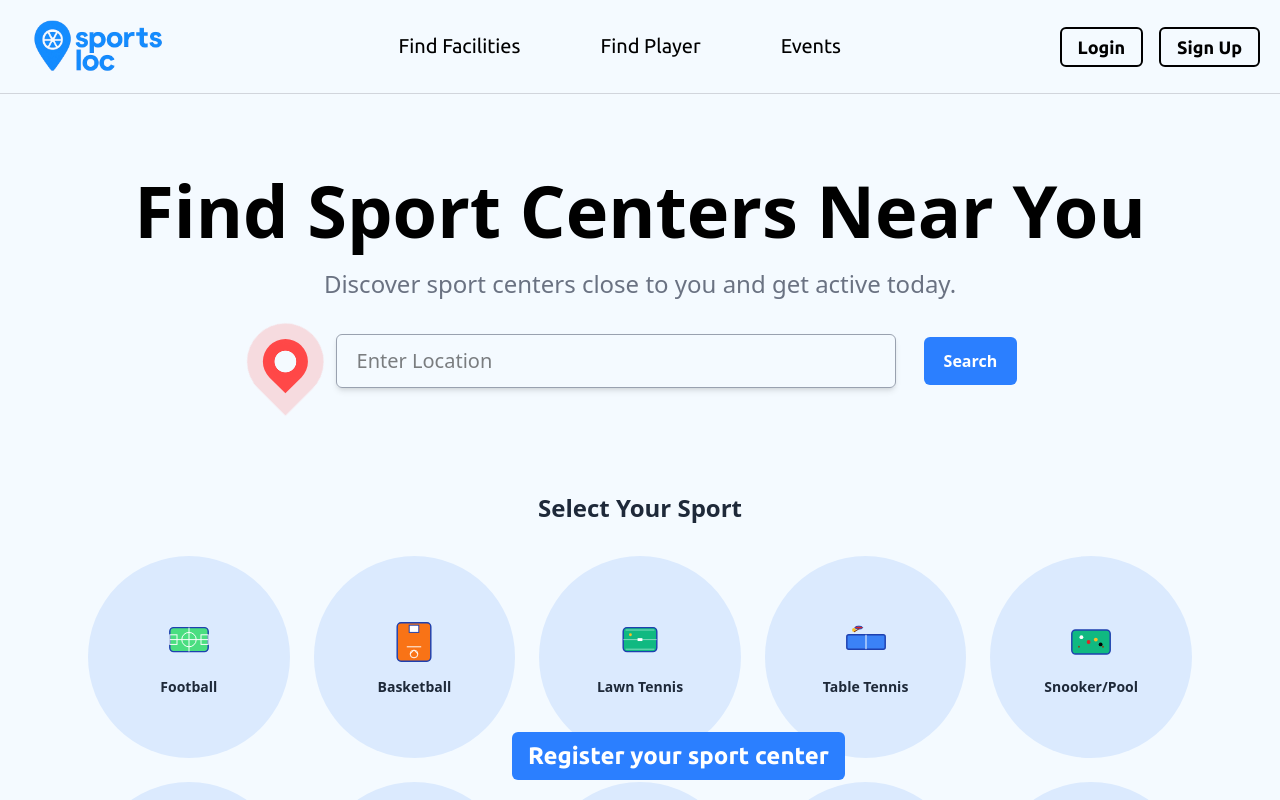
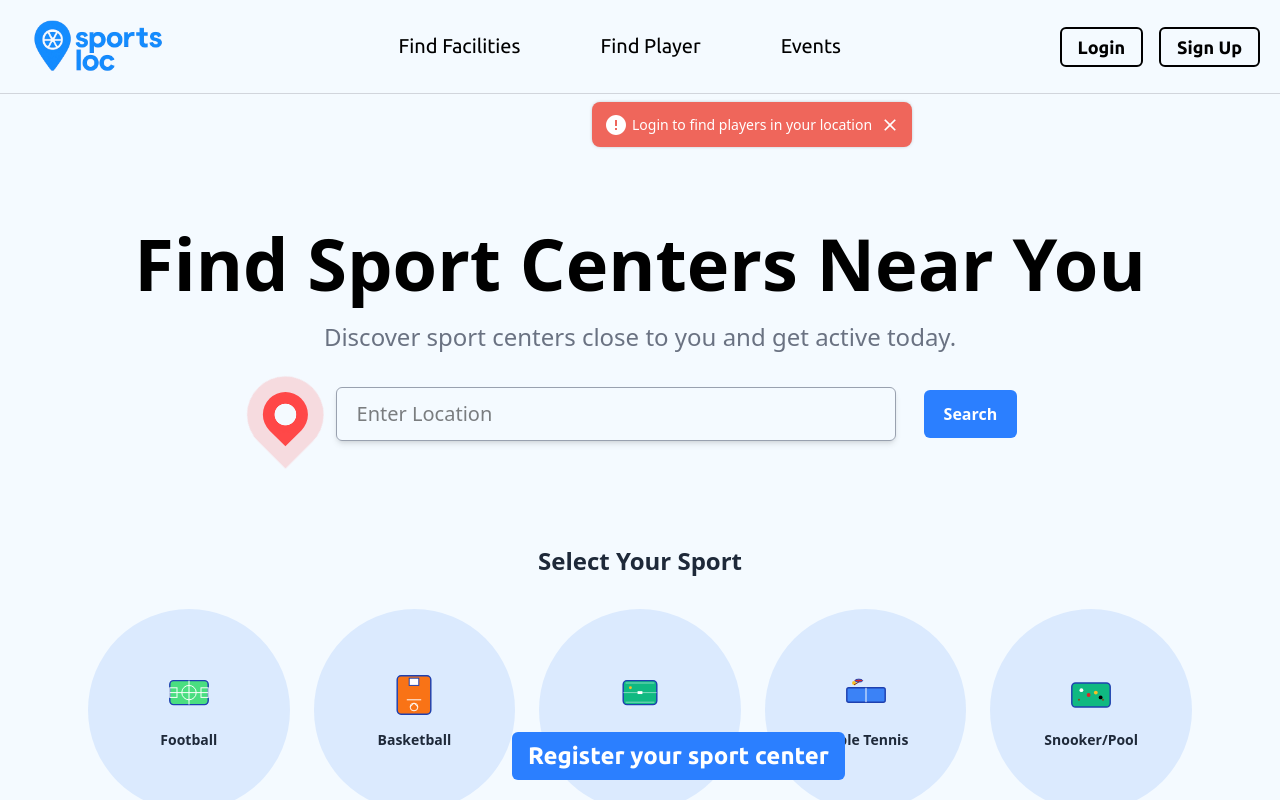
Before and after one commit to bluemagikSGO/sportsloc, a React (Vite) app: page / in a window 1280 px wide. Both pictures are taken after a click on the link "Find Player". Shown: the top 800 px of the page. Built offline with nearby package versions, Linux system fonts and the light colour scheme.

Commit message:
26/05/25

```diff
--- /dev/null
+++ b/src/components/AlertCard.jsx
@@ -0,0 +1,93 @@
+import React from "react";
+import styled from "styled-components";
+
+const AlertCard = ({ isOpen, onClose }) => {
+  if (!isOpen) return null;
+  return (
+    <StyledWrapper>
+      <div
+        className="error md:ml-[37rem] md:mt-[.5rem]
+      ml-[3.5rem] mt-1"
+      >
+        <div className="error__icon">
+          <svg
+            xmlns="http://www.w3.org/2000/svg"
+            width={24}
+            viewBox="0 0 24 24"
+            height={24}
+            fill="none"
+          >
+            <path
+              fill="#393a37"
+              d="m13 13h-2v-6h2zm0 4h-2v-2h2zm-1-15c-1.3132 0-2.61358.25866-3.82683.7612-1.21326.50255-2.31565 1.23915-3.24424 2.16773-1.87536 1.87537-2.92893 4.41891-2.92893 7.07107 0 2.6522 1.05357 5.1957 2.92893 7.0711.92859.9286 2.03098 1.6651 3.24424 2.1677 1.21325.5025 2.51363.7612 3.82683.7612 2.6522 0 5.1957-1.0536 7.0711-2.9289 1.8753-1.8754 2.9289-4.4189 2.9289-7.0711 0-1.3132-.2587-2.61358-.7612-3.82683-.5026-1.21326-1.2391-2.31565-2.1677-3.24424-.9286-.92858-2.031-1.66518-3.2443-2.16773-1.2132-.50254-2.5136-.7612-3.8268-.7612z"
+            />
+          </svg>
+        </div>
+        <div className="error__title">
+          Login to find players in your location
+        </div>
+        <div className="error__close">
+          <svg
+            onClick={onClose}
+            xmlns="http://www.w3.org/2000/svg"
+            width={20}
+            viewBox="0 0 20 20"
+            height={20}
+          >
+            <path
+              fill="#393a37"
+              d="m15.8333 5.34166-1.175-1.175-4.6583 4.65834-4.65833-4.65834-1.175 1.175 4.65833 4.65834-4.65833 4.6583 1.175 1.175 4.65833-4.6583 4.6583 4.6583 1.175-1.175-4.6583-4.6583z"
+            />
+          </svg>
+        </div>
+      </div>
+    </StyledWrapper>
+  );
+};
+
+const StyledWrapper = styled.div`
+  .error {
+    font-family: system-ui, -apple-system, BlinkMacSystemFont, "Segoe UI",
+      Roboto, Oxygen, Ubuntu, Cantarell, "Open Sans", "Helvetica Neue",
+      sans-serif;
+    width: 320px;
+    padding: 12px;
+    display: flex;
+    flex-direction: row;
+    align-items: center;
+    justify-content: start;
+    background: #ef665b;
+    border-radius: 8px;
+    box-shadow: 0px 0px 5px -3px #111;
+  }
+
+  .error__icon {
+    width: 20px;
+    height: 20px;
+    transform: translateY(-2px);
+    margin-right: 8px;
+  }
+
+  .error__icon path {
+    fill: #fff;
+  }
+
+  .error__title {
+    font-weight: 500;
+    font-size: 14px;
+    color: #fff;
+  }
+
+  .error__close {
+    width: 20px;
+    height: 20px;
+    cursor: pointer;
+    margin-left: auto;
+  }
+
+  .error__close path {
+    fill: #fff;
+  }
+`;
+
+export default AlertCard;
--- a/src/components/Nav.jsx
+++ b/src/components/Nav.jsx
@@ -2,11 +2,17 @@ import { useState } from "react";
 import { Menu, X } from "lucide-react"; // hamburger and close icons
 import logo from "../images/sportslocLOGO.png";
 import LoginModal from "./LoginModal";
+import SignupModal from "./SignupModal";
+import AlertCard from "./AlertCard";
 
 const Nav = () => {
   const [menuOpen, setMenuOpen] = useState(false);
 
   const [isLoginModalOpen, setIsLoginModalOpen] = useState(false);
+
+  const [showSignup, setShowSignup] = useState(false);
+
+  const [showAlert, setShowAlert] = useState(false);
 
   return (
     <>
@@ -20,12 +26,7 @@ const Nav = () => {
             <a href="#">Find Facilities</a>
           </li>
           <li className="border-b-2 border-transparent hover:border-blue-500 transition-colors duration-300">
-            <a
-              href="#"
-              onClick={() => {
-                alert("Login to Find players in your Location");
-              }}
-            >
+            <a href="#" onClick={() => setShowAlert(true)}>
               Find Player
             </a>
           </li>
@@ -42,7 +43,10 @@ const Nav = () => {
           >
             Login
           </button>
-          <button className="text-lg font-semibold border-2 border-black hover:border-blue-500 px-4 py-1 rounded-md cursor-pointer">
+          <button
+            className="text-lg font-semibold border-2 border-black hover:border-blue-500 px-4 py-1 rounded-md cursor-pointer"
+            onClick={() => setShowSignup(true)}
+          >
             Sign Up
           </button>
         </div>
@@ -61,7 +65,8 @@ const Nav = () => {
             <a
               href="#"
               onClick={() => {
-                alert("Login to Find players in your Location");
+                setShowAlert(true);
+                setMenuOpen(false);
               }}
             >
               Find Player
@@ -73,7 +78,10 @@ const Nav = () => {
             >
               Login
             </button>
-            <button className="w-4/5 border-2 border-black hover:border-blue-500 py-2 rounded-md active:text-blue-500">
+            <button
+              onClick={() => setShowSignup(true)}
+              className="w-4/5 border-2 border-black hover:border-blue-500 py-2 rounded-md active:text-blue-500"
+            >
               Sign Up
             </button>
           </div>
@@ -83,6 +91,10 @@ const Nav = () => {
         isOpen={isLoginModalOpen}
         onClose={() => setIsLoginModalOpen(false)}
       />
+
+      <SignupModal isOpen={showSignup} onClose={() => setShowSignup(false)} />
+
+      <AlertCard isOpen={showAlert} onClose={() => setShowAlert(false)} />
     </>
   );
 };
--- /dev/null
+++ b/src/components/SignupModal.jsx
@@ -0,0 +1,40 @@
+const SignupModal = ({ isOpen, onClose }) => {
+  if (!isOpen) return null;
+
+  return (
+    <div
+      className="fixed inset-0 z-50 flex justify-center items-center"
+      style={{ backgroundColor: "rgba(0, 0, 0, 0.4)" }}
+    >
+      <div className="bg-white p-8 rounded-lg shadow-xl w-[90%] max-w-md">
+        <h2 className="text-2xl font-bold mb-4">Sign Up</h2>
+        <input
+          type="text"
+          placeholder="Full Name"
+          className="w-full border p-2 mb-4 rounded"
+        />
+        <input
+          type="email"
+          placeholder="Email"
+          className="w-full border p-2 mb-4 rounded"
+        />
+        <input
+          type="password"
+          placeholder="Password"
+          className="w-full border p-2 mb-4 rounded"
+        />
+        <button className="w-full hover:bg-blue-400 bg-blue-500 text-white py-2 rounded mb-2 cursor-pointer">
+          Create Account
+        </button>
+        <button
+          onClick={onClose}
+          className="text-sm text-blue-500 underline block text-center cursor-pointer"
+        >
+          Cancel
+        </button>
+      </div>
+    </div>
+  );
+};
+
+export default SignupModal;
```
